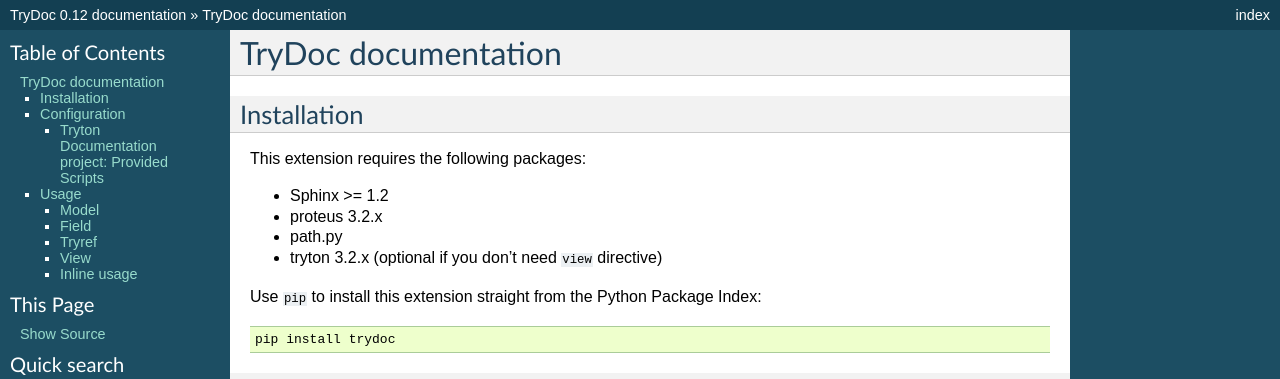
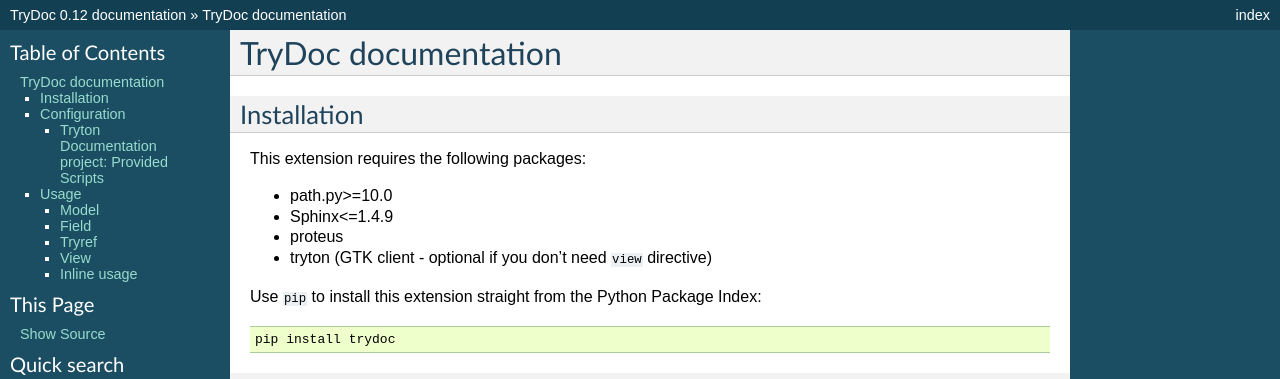
Before and after one commit to NaN-tic/trydoc, a Sphinx documentation site: the page built from doc/index.rst, in a window 1280 px wide and 900 px high. Shown: the top 379 px of the window. Built offline with Sphinx 7.4.7, drawn with Linux system fonts in a browser that asks for light colours.

Commit message:
Upgrade doc

```diff
--- a/doc/index.rst
+++ b/doc/index.rst
@@ -11,10 +11,10 @@
 
 This extension requires the following packages:
 
-- Sphinx >= 1.2
-- proteus 3.2.x
-- path.py
-- tryton 3.2.x (optional if you don't need ``view`` directive)
+- path.py>=10.0
+- Sphinx<=1.4.9
+- proteus
+- tryton (GTK client - optional if you don't need ``view`` directive)
 
 Use ``pip`` to install this extension straight from the Python Package Index::
 
```
